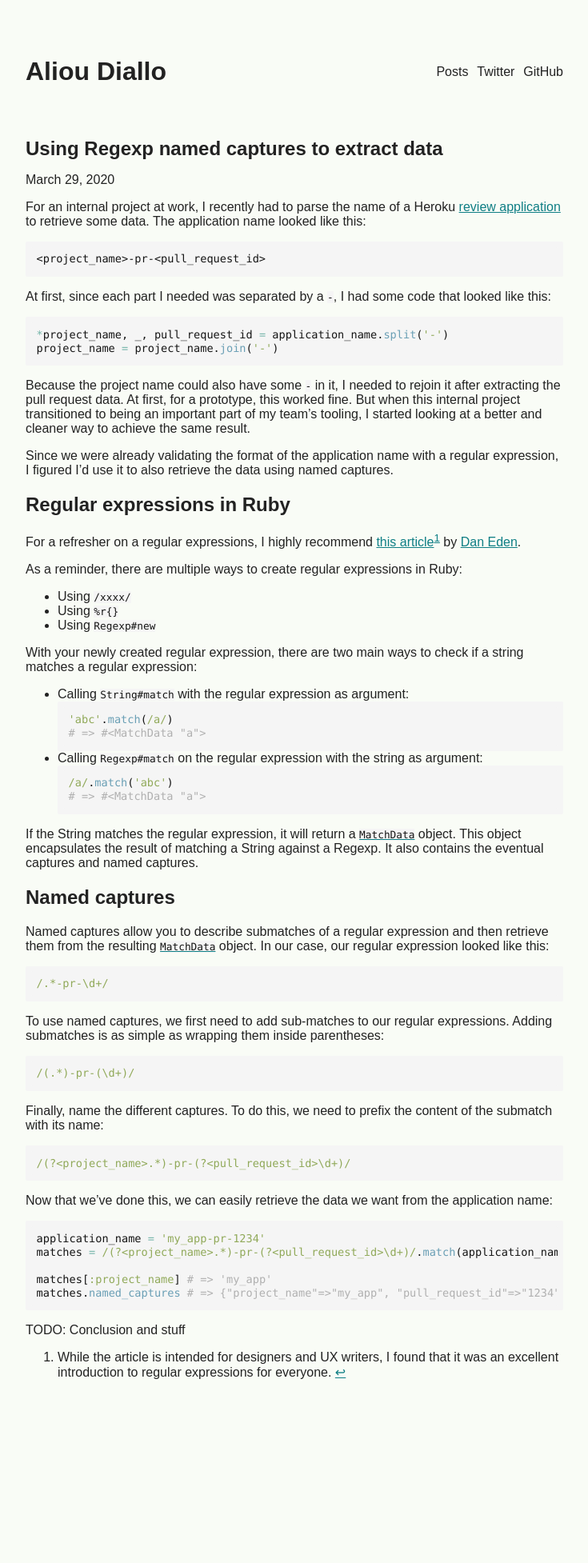
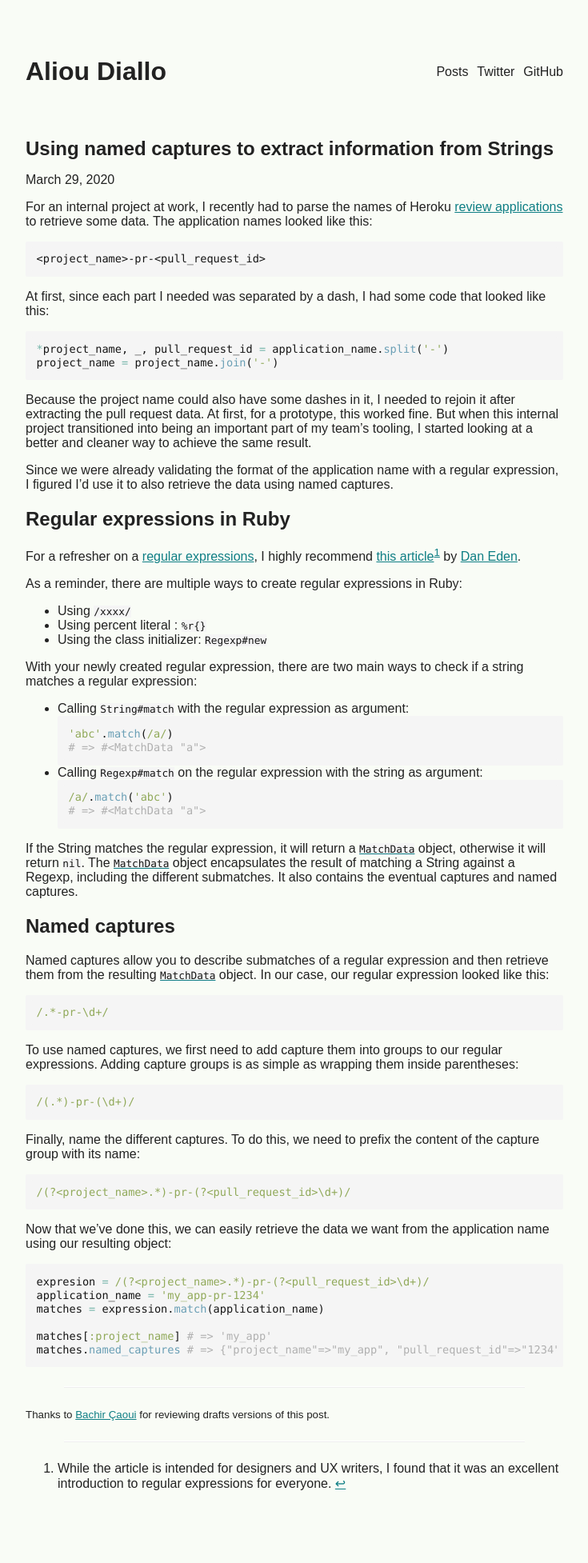
Before and after one commit to aliou/www, a Jekyll site: the page built from _posts/2020-03-29-regexp-named-captures.md, in a window 1280 px wide. Shown: the whole page at 80% size, without its empty margins (272-1007 px from the left). Built offline with Jekyll 4.4.1, drawn with Linux system fonts in a browser that asks for light colours; comment, search, counter and statistics services are not loaded; before the commit the page ends 1815 px from its top, so only the background shows below that.

Commit message:
Updates.

````diff
--- a/_posts/2020-03-29-regexp-named-captures.md
+++ b/_posts/2020-03-29-regexp-named-captures.md
@@ -1,40 +1,40 @@
 ---
 layout: post
-title: Using Regexp named captures to extract data
+title: Using named captures to extract information from Strings
 description: >
-  TBD
+  Regular expressions' named captures are an elegant way to parse and extract data from strings.
 tags: [ruby]
 ---
 
 
-For an internal project at work, I recently had to parse the name of a Heroku [review application][] to retrieve some data. The application name looked like this:
+For an internal project at work, I recently had to parse the names of Heroku [review applications][] to retrieve some data. The application names looked like this:
 
 ```
 <project_name>-pr-<pull_request_id>
 ```
 
-At first, since each part I needed was separated by a `-`, I had some code that looked like this:
+At first, since each part I needed was separated by a dash, I had some code that looked like this:
 ```ruby
 *project_name, _, pull_request_id = application_name.split('-')
 project_name = project_name.join('-')
 ```
 
-Because the project name could also have some `-` in it, I needed to rejoin it after extracting the pull request data.
-At first, for a prototype, this worked fine. But when this internal project transitioned to being an important part of my team's tooling, I started looking at a better and cleaner way to achieve the same result.
+Because the project name could also have some dashes in it, I needed to rejoin it after extracting the pull request data.
+At first, for a prototype, this worked fine. But when this internal project transitioned into being an important part of my team's tooling, I started looking at a better and cleaner way to achieve the same result.
 
 Since we were already validating the format of the application name with a regular expression, I figured I'd use it to also retrieve the data using named captures.
 
 ## Regular expressions in Ruby
 
-For a refresher on a regular expressions, I highly recommend [this article][][^1] by [Dan Eden][].
+For a refresher on a [regular expressions][], I highly recommend [this article][][^1] by [Dan Eden][].
 
 [this article]: https://daneden.me/2019/11/23/regex-for-designers-and-writers/
 [Dan Eden]: https://daneden.me
 
 As a reminder, there are multiple ways to create regular expressions in Ruby:
 - Using `/xxxx/`
-- Using `%r{}`
-- Using `Regexp#new`
+- Using percent literal : `%r{}`
+- Using the class initializer: `Regexp#new`
 
 With your newly created regular expression, there are two main ways to check if a string matches a regular expression:
 
@@ -50,7 +50,7 @@ With your newly created regular expression, there are two main ways to check if
 # => #<MatchData "a">
 ```
 
-If the String matches the regular expression, it will return a [`MatchData`][] object. This object encapsulates the result of matching a String against a Regexp. It also contains the eventual captures and named captures.
+If the String matches the regular expression, it will return a [`MatchData`][] object, otherwise it will return `nil`. The [`MatchData`][] object encapsulates the result of matching a String against a Regexp, including the different submatches. It also contains the eventual captures and named captures.
 
 ## Named captures
 
@@ -60,37 +60,36 @@ Named captures allow you to describe submatches of a regular expression and then
 /.*-pr-\d+/
 ```
 
-To use named captures, we first need to add sub-matches to our regular expressions. Adding submatches is as simple as wrapping them inside parentheses:
+To use named captures, we first need to add capture them into groups to our regular expressions. Adding capture groups is as simple as wrapping them inside parentheses:
 ```ruby
 /(.*)-pr-(\d+)/
 ```
 
-Finally, name the different captures. To do this, we need to prefix the content of the submatch with its name:
+Finally, name the different captures. To do this, we need to prefix the content of the capture group with its name:
 
 ```ruby
 /(?<project_name>.*)-pr-(?<pull_request_id>\d+)/
 ```
 
-Now that we've done this, we can easily retrieve the data we want from the application name:
+Now that we've done this, we can easily retrieve the data we want from the application name using our resulting object:
 
 ```ruby
+expresion = /(?<project_name>.*)-pr-(?<pull_request_id>\d+)/
 application_name = 'my_app-pr-1234'
-matches = /(?<project_name>.*)-pr-(?<pull_request_id>\d+)/.match(application_name)
+matches = expression.match(application_name)
 
 matches[:project_name] # => 'my_app'
 matches.named_captures # => {"project_name"=>"my_app", "pull_request_id"=>"1234"}
 ```
 
+---
 
-TODO: Conclusion and stuff
+<small>Thanks to <a href='https://twitter.com/caouibachir' target="_blank">Bachir Çaoui</a> for reviewing drafts versions of this post.</small>
 
-[review application]: https://devcenter.heroku.com/articles/github-integration-review-apps-old
-[`MatchData`]: https://www.rubydoc.info/stdlib/core/MatchData
+---
 
 [^1]: While the article is intended for designers and UX writers, I found that it was an excellent introduction to regular expressions for everyone.
 
-<!-- More links: -->
-<!-- - https://www.rubyguides.com/2015/06/ruby-regex/ -->
-<!-- - https://daneden.me/2019/11/23/regex-for-designers-and-writers/ -->
-<!-- - http://ruby-for-beginners.rubymonstas.org/advanced/regular_expressions.html -->
-<!-- - https://www.leighhalliday.com/named-captures-ruby-regular-expressions -->
+[review applications]: https://devcenter.heroku.com/articles/github-integration-review-apps-old
+[`MatchData`]: https://www.rubydoc.info/stdlib/core/MatchData
+[regular expressions]: https://www.rubyguides.com/2015/06/ruby-regex/
````
